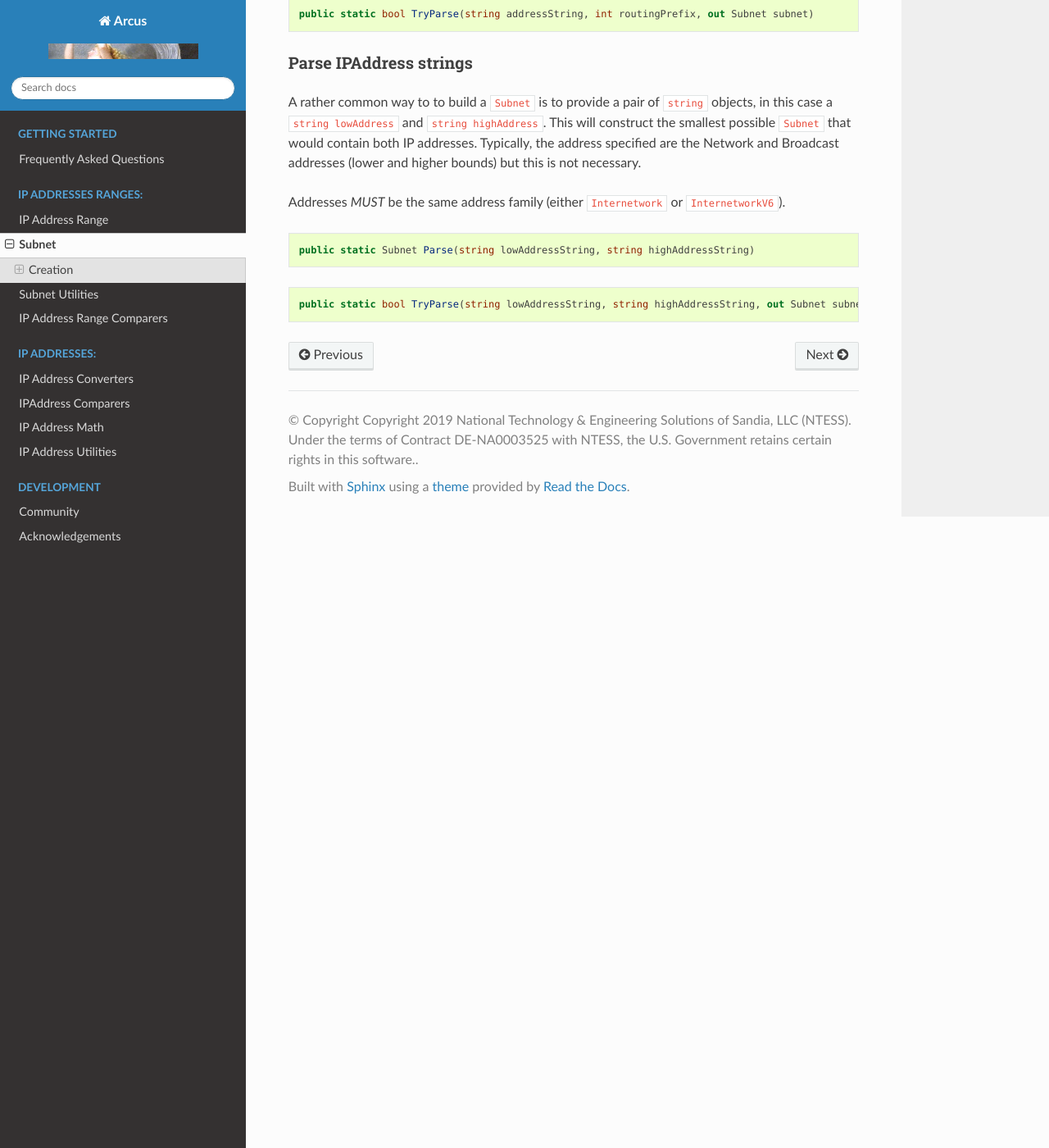
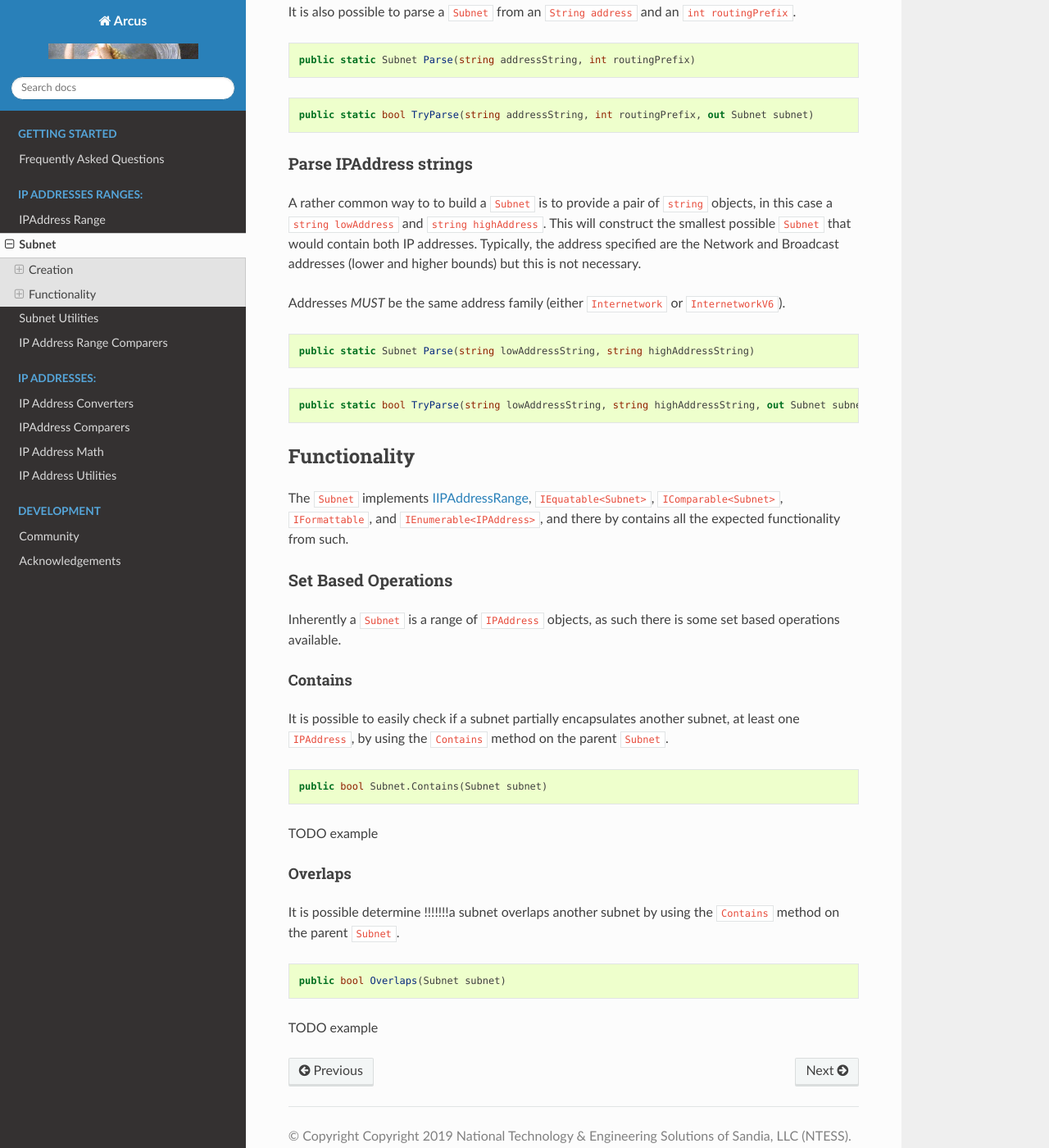
Before and after one commit to sandialabs/Arcus, a Sphinx documentation site: the page built from docs/Subnet.md, in a window 1280 px wide and 1400 px high, scrolled down 2462 px. Shown: the whole window at 82% size. Built offline with Sphinx 7.4.7 and the Read the Docs theme 2.0.0, drawn with Linux system fonts in a browser that asks for light colours; some of the changed text lies outside the part shown.

Commit message:
working primarily on subnet docs

````diff
--- a/docs/IP-Address-Range.md
+++ /dev/null
@@ -1 +0,0 @@
-# IP Address Range
--- a/docs/Subnet.md
+++ b/docs/Subnet.md
@@ -3,6 +3,10 @@
 The `Subnet` type, flavored in both IPv4 or IPv6, is a representation of a subnetwork. Its is the work horse and original reason for the Arcus library. Outside the concept of the `Subnet` object, most everything else in Arcus is auxiliary and exists only in support of making this once facet work. That’s not to say that the remaining pieces of the Arcus library aren’t useful, on the contrary their utility can benefit a developer greatly. But that said, once the dark and mysterious magic of the `Subnet` is understood the rest of Arcus should follow through nicely.
 
 Keep in mind that a `Subnet` is not an arbitrary range of addresses, for that you want an [IPAddress Range](IPAddress-Range), but rather conforms to a range of length 2<sup>n</sub> starting a particular position, often expressed by a [CIDR](https://en.wikipedia.org/wiki/Classless_Inter-Domain_Routing).
+
+The `Subnet` class extends [`AbstractIPAddressRange`](IIPAddressRange#AbstractIPAddressRange) and implements [`IIPAddressRange`](IIPAddressRange), `IEquatable<Subnet>`, `IComparable<Subnet>`, `IFormattable`, and `IEnumerable<IPAddress>`.
+
+Note that `Subnet` does _not_ extend [`IPAddressRange`](IPAddressRange) but does implement [`IIPAddressRange`](IIPAddressRange).
 
 ## Creation
 
@@ -101,3 +105,31 @@ public static Subnet Parse(string lowAddressString, string highAddressString)
 ```c#
 public static bool TryParse(string lowAddressString, string highAddressString, out Subnet subnet)
 ```
+
+## Functionality
+
+The `Subnet` implements [`IIPAddressRange`](IIPAddressRange), `IEquatable<Subnet>`, `IComparable<Subnet>`, `IFormattable`, and `IEnumerable<IPAddress>`, and there by contains all the expected functionality from such.
+
+### Set Based Operations
+
+Inherently a `Subnet` is a range of `IPAddress` objects, as such there is some set based operations available.
+
+#### Contains
+
+It is possible to easily check if a subnet partially encapsulates another subnet, at least one `IPAddress`, by using the `Contains` method on the parent `Subnet`.
+
+```c#
+public bool Subnet.Contains(Subnet subnet)
+```
+
+TODO example
+
+#### Overlaps
+
+It is possible determine !!!!!!!a subnet overlaps another subnet by using the `Contains` method on the parent `Subnet`.
+
+```c#
+public bool Overlaps(Subnet subnet)
+```
+
+TODO example
````
Also changed, not shown: docs/IIPAddressRange.md (added, +3 -0 lines), docs/IPAddressRange.md (added, +1 -0 lines), docs/index.rst (+6 -2 lines), docs/IPAddressRange-Comparers.md (renamed from docs/IP-Address-Range-Comparers.md).
